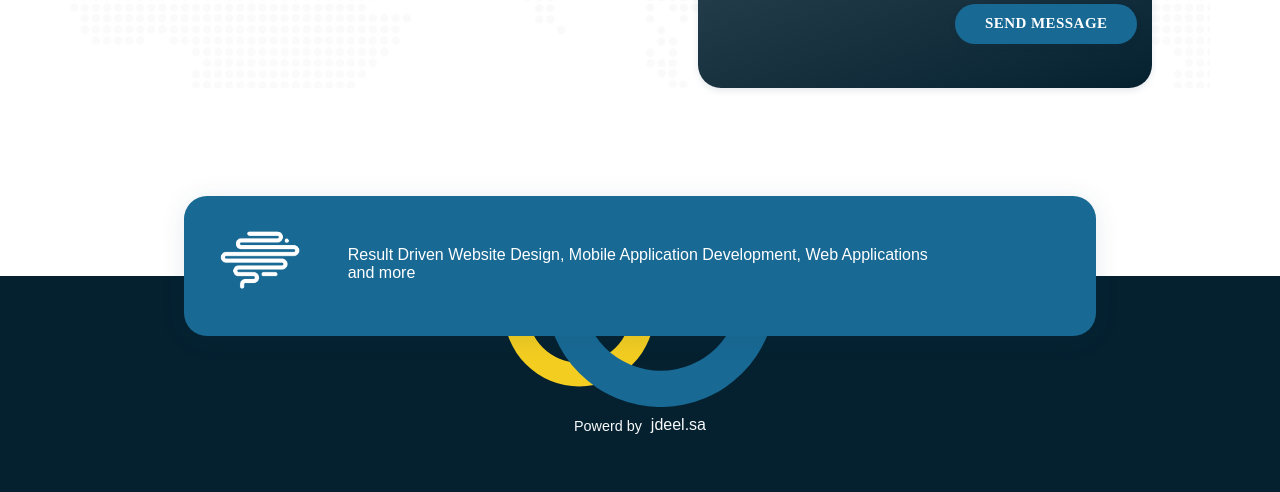
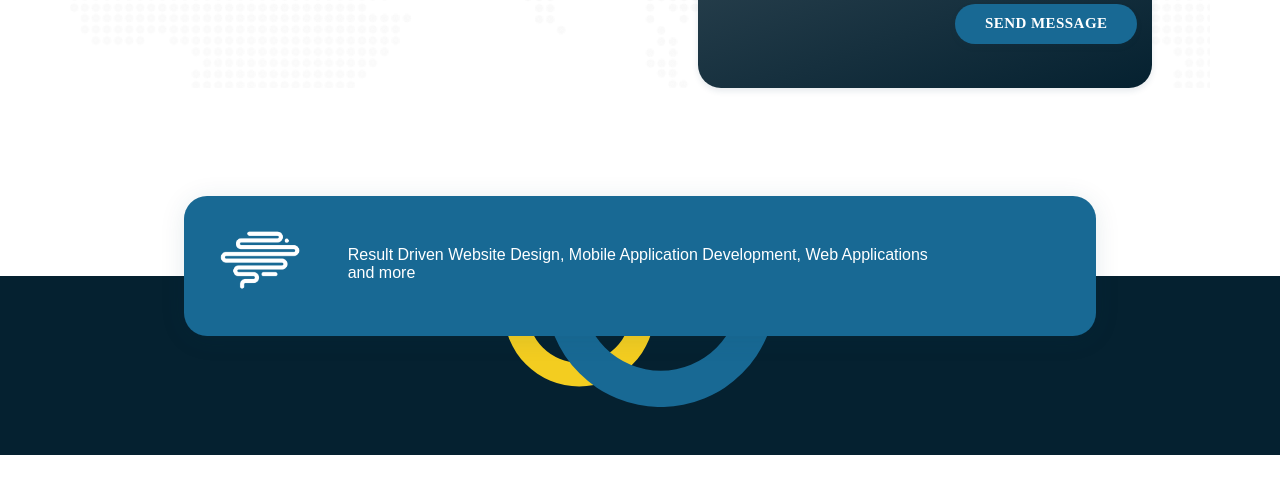
Before and after one commit to Ahmadam37/cv, a plain HTML site: page index.html in a window 1280 px wide. Shown: the part 2910-3402 px from the top of the page. After the commit the page ends 3365 px from the top, so only its background shows below. Drawn offline with nearby package versions, Linux system fonts and the light colour scheme; files whose address does not match are found by name; a web font is replaced by a local one.

Commit message:
Update index.html

```diff
--- a/index.html
+++ b/index.html
@@ -262,9 +262,6 @@
                 <div class="ImgFotter">
                     <img src="img/FooterImg.svg" alt="">
                 </div>
-                <a id="CopyrightText" class="text-light" href="https://jdeel.sa/">
-                    <h6>Powerd by</h6> &nbsp; jdeel.sa
-                </a>
             </div>
             <!-- Copyright -->
     </footer>
```
